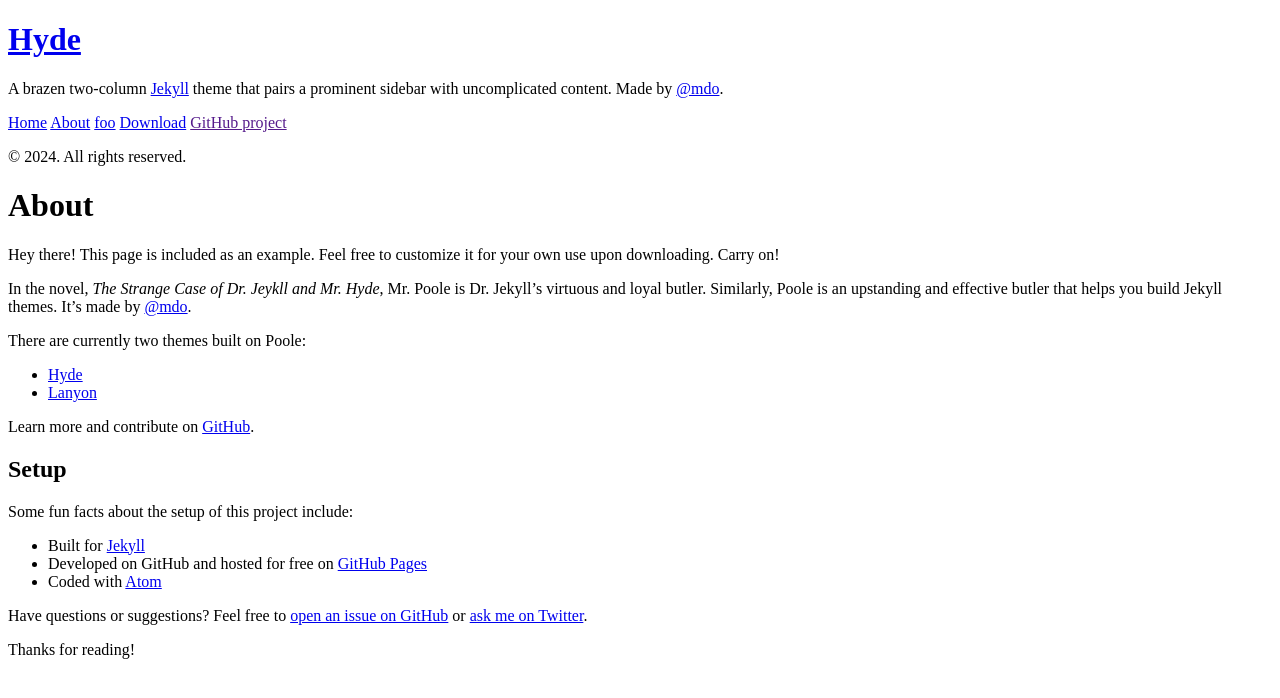
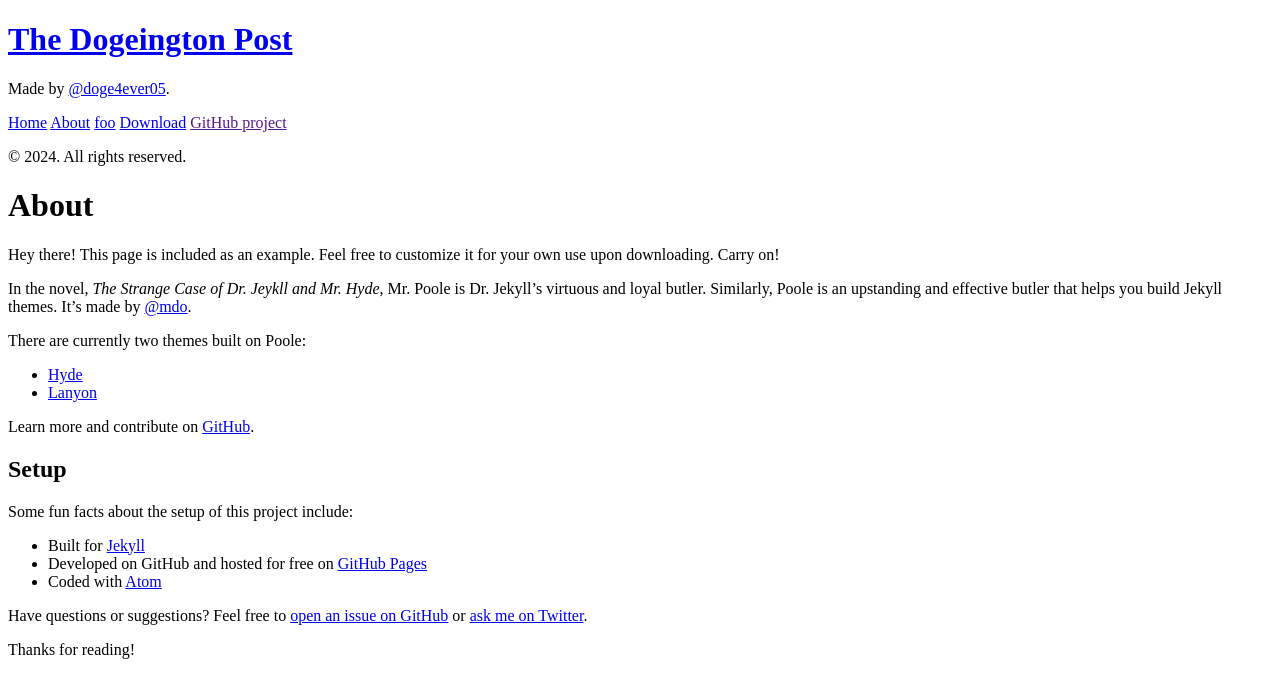
Before and after one commit to doge4ever05/doge4ever05.github.io, a Jekyll site: the page built from about.md, in a window 1280 px wide. Shown: the top 698 px of the page. Built offline with Jekyll 4.4.1, drawn with Linux system fonts in a browser that asks for light colours.

Commit message:
Update _config.yml

```diff
--- a/_config.yml
+++ b/_config.yml
@@ -1,7 +1,7 @@
 # Setup
-title:            Hyde
-tagline:          'A Jekyll theme'
-description:      'A brazen two-column <a href="https://jekyllrb.com" target="_blank">Jekyll</a> theme that pairs a prominent sidebar with uncomplicated content. Made by <a href="https://twitter.com/mdo" target="_blank">@mdo</a>.'
+title:            The Dogeington Post
+tagline:          'Bad content or your money back!'
+description:      'Made by <a href="https://mastodon.gamedev.place/@Doge4ever05" target="_blank">@doge4ever05</a>.'
 url:              https://hyde.getpoole.com
 baseurl:          'http://doge4ever05.github.io/'
 paginate:         5
```
